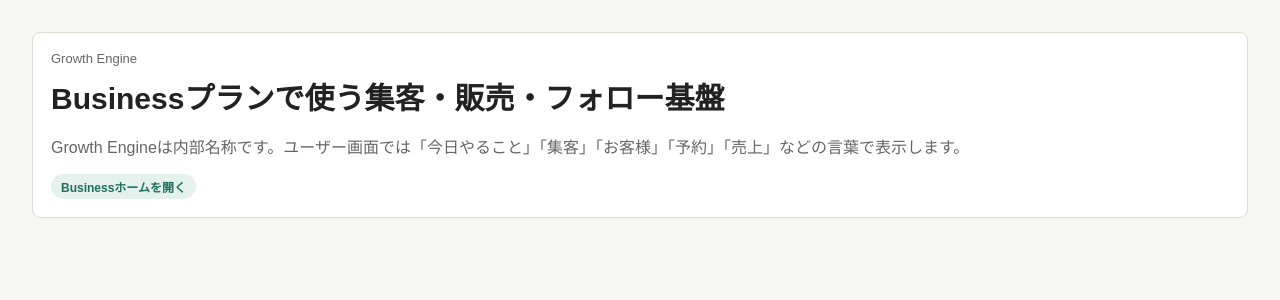
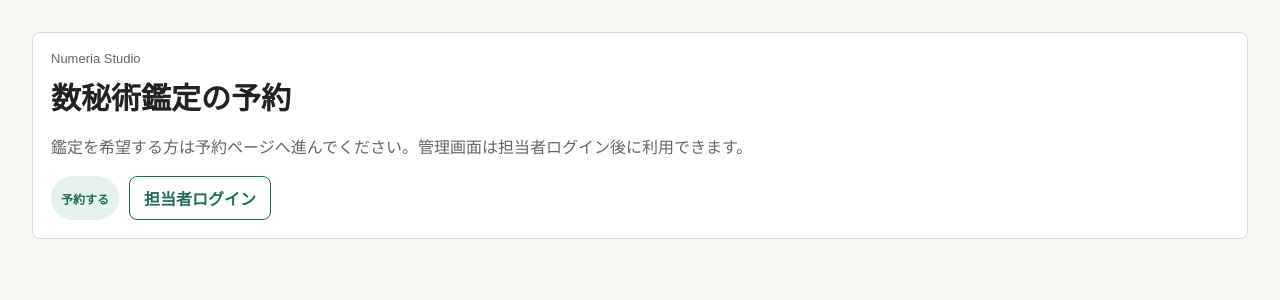
Before and after one commit to karukimori-wq/Growth-Engine, a Next.js app: page / in a window 1280 px wide. Shown: the top 300 px of the page. Built offline with nearby package versions, Linux system fonts and the light colour scheme.

Commit message:
Make home page a public-safe entry point

```diff
--- a/src/app/page.tsx
+++ b/src/app/page.tsx
@@ -4,14 +4,19 @@ export default function Page() {
   return (
     <main className="main">
       <section className="card">
-        <p className="eyebrow">Growth Engine</p>
-        <h1 className="page-title">Businessプランで使う集客・販売・フォロー基盤</h1>
+        <p className="eyebrow">Numeria Studio</p>
+        <h1 className="page-title">数秘術鑑定の予約</h1>
         <p className="muted">
-          Growth Engineは内部名称です。ユーザー画面では「今日やること」「集客」「お客様」「予約」「売上」などの言葉で表示します。
+          鑑定を希望する方は予約ページへ進んでください。管理画面は担当者ログイン後に利用できます。
         </p>
-        <Link className="badge" href="/app/business">
-          Businessホームを開く
-        </Link>
+        <div className="action-row">
+          <Link className="badge" href="/public/booking">
+            予約する
+          </Link>
+          <Link className="button secondary" href="/app/sign-in">
+            担当者ログイン
+          </Link>
+        </div>
       </section>
     </main>
   );
```
